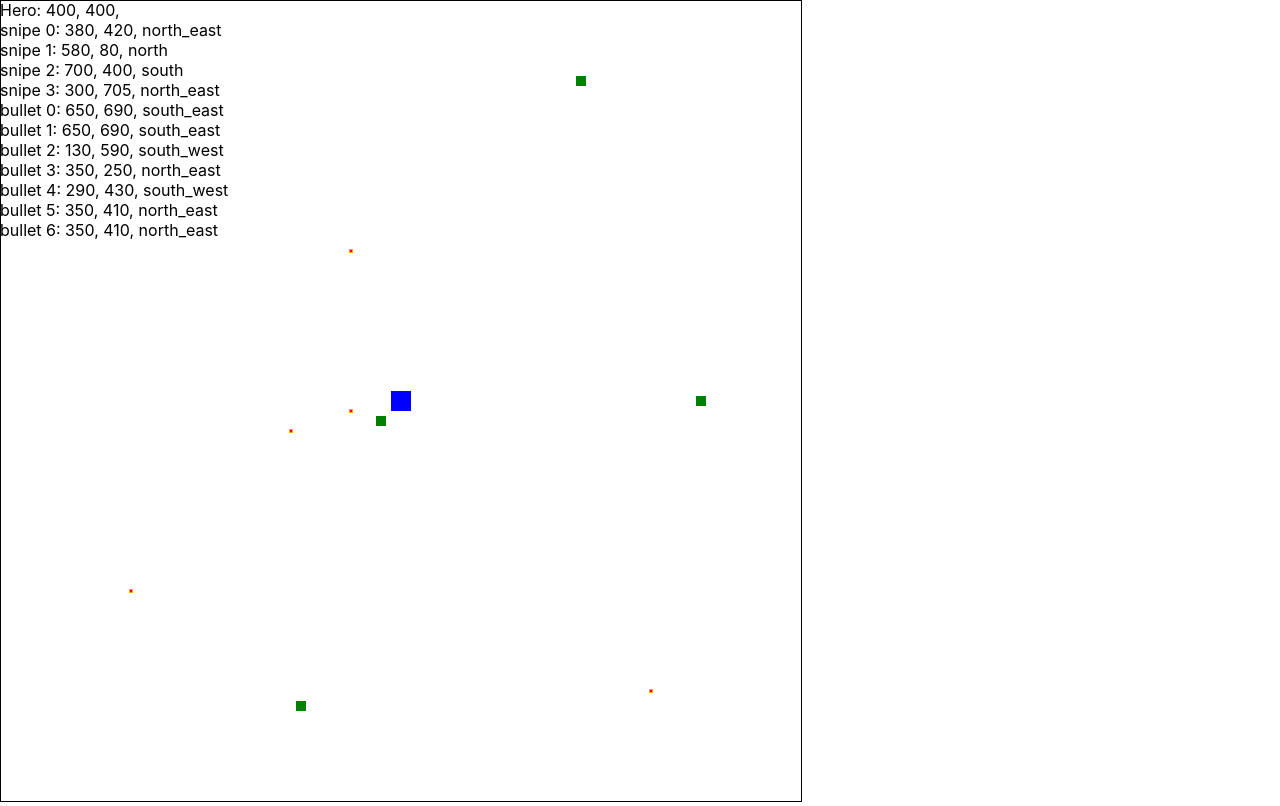
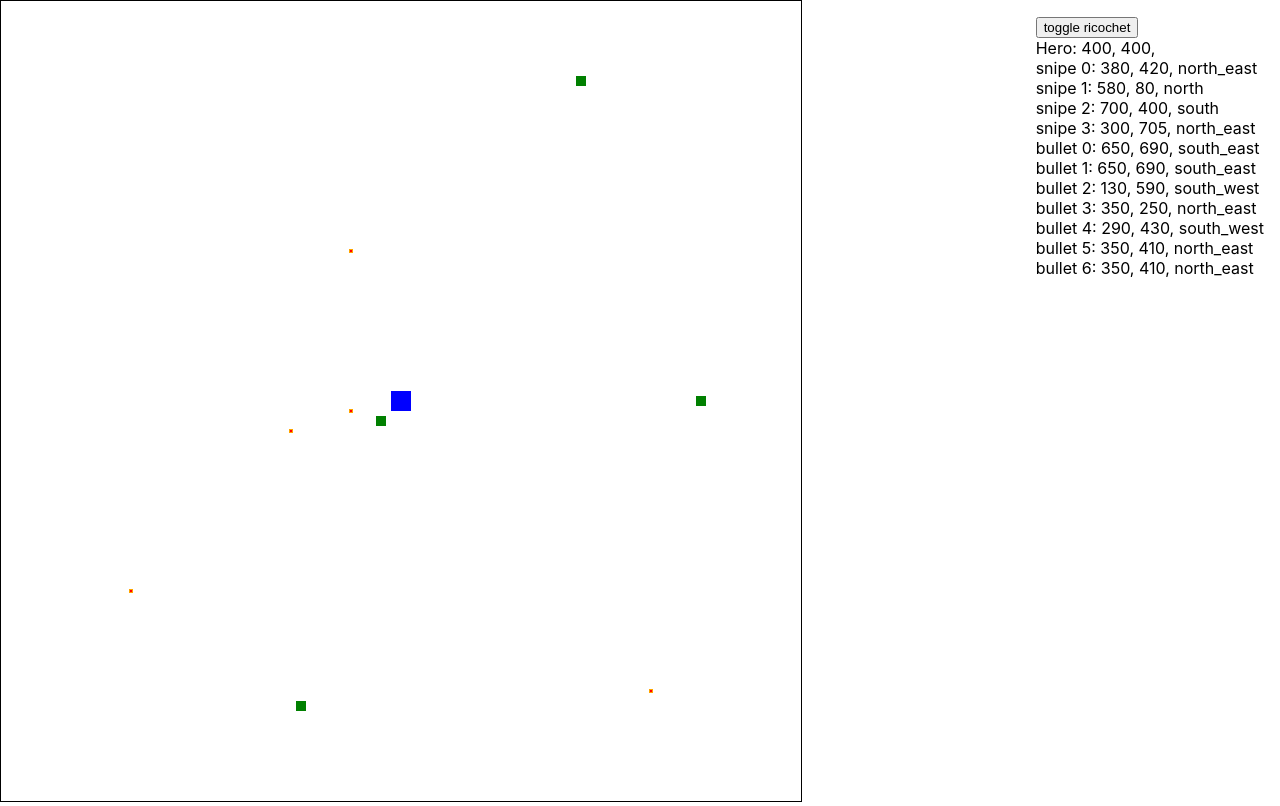
Before and after one commit to tjercus/game-study-nr-3, a React (Create React App) app: page / in a window 1280 px wide. Built offline with nearby package versions, Linux system fonts and the light colour scheme.

Commit message:
fixed another mistake in shoot algorithm for snipes, made ricochet toggle-able

```diff
--- a/src/App.css
+++ b/src/App.css
@@ -1,8 +1,14 @@
 svg {
-  position: absolute;
+  position: relative;
   top: 0;
   left: 0;
   width: 800px;
   height: 800px;
   border: 1px solid black;
 }
+
+#control-panel {
+  position: relative;
+  float: right;
+  margin: 1em;
+}
--- a/src/App.jsx
+++ b/src/App.jsx
@@ -9,7 +9,8 @@ import {
   isCollision,
   makeBullet,
   isCollisions,
-  getDirBetween
+  getDirBetween,
+  correctUnitForBorderImpact
 } from "./utils";
 import {
   CANVAS_HEIGHT,
@@ -25,7 +26,8 @@ import {
   HERO_SHOOT_CMD,
   MOVE_BULLETS_CMD,
   BULLET_SIZE,
-  HERO_SIZE
+  HERO_SIZE,
+  TOGGLE_RICOCHET_CMD
 } from "./constants";
 import uuidv4 from "uuid/v4";
 
@@ -52,7 +54,8 @@ const defaultState = {
       id: uuidv4()
     }
   ],
-  bullets: []
+  bullets: [],
+  settings: { ricochet: false }
 };
 
 /**
@@ -75,15 +78,23 @@ const makeNextState = (state = defaultState, action) => {
           !isCollision(state.hero, bullet, HERO_SIZE) &&
           !isCollisions(state.snipes, bullet, SNIPE_SIZE)
         ) {
-          let finalBullet = {
-            ...bullet,
-            ...nextPoint,
-            ...correctUnitBeyondBorderPosition(
+          let correctedUnit = state.settings.ricochet
+            ? correctUnitBeyondBorderPosition(
                 { ...bullet, ...nextPoint },
                 BULLET_SIZE,
                 CANVAS_WIDTH,
                 CANVAS_HEIGHT
               )
+            : correctUnitForBorderImpact(
+                { ...bullet, ...nextPoint },
+                BULLET_SIZE,
+                CANVAS_WIDTH,
+                CANVAS_HEIGHT
+              );
+          let finalBullet = {
+            ...bullet,
+            ...nextPoint,
+            ...correctedUnit
           };
           if (finalBullet.x > 0 && finalBullet.y > 0) {
             return finalBullet;
@@ -170,6 +181,11 @@ const makeNextState = (state = defaultState, action) => {
     state.bullets.push(makeBullet(state.hero, HERO_SIZE, action.shootDir));
     return { ...state };
   }
+  if (TOGGLE_RICOCHET_CMD === action.type) {
+    const updatedSettings = state.settings;
+    updatedSettings.ricochet = !state.settings.ricochet;
+    return { ...state, settings: updatedSettings };
+  }
   return state;
 };
 
@@ -218,8 +234,21 @@ class App extends Component {
           snipes={this.state.snipes}
           bullets={this.state.bullets}
         />
+        <article id={"control-panel"}>
+          <button
+            onClick={() => {
+              this.setState(
+                makeNextState(this.state, {
+                  type: TOGGLE_RICOCHET_CMD
+                })
+              );
+            }}
+          >
+            toggle ricochet
+          </button>
           <div>
-          Hero: {this.state.hero.x}, {this.state.hero.y}, {this.state.hero.dir}
+            Hero: {this.state.hero.x}, {this.state.hero.y},{" "}
+            {this.state.hero.dir}
           </div>
           {this.state.snipes.map((snipe, i) => {
             return typeof snipe !== "undefined" && snipe !== null ? (
@@ -236,6 +265,7 @@ class App extends Component {
               </div>
             ) : null;
           })}
+        </article>
       </Fragment>
     );
   }
--- a/src/Canvas.jsx
+++ b/src/Canvas.jsx
@@ -10,23 +10,21 @@ import { CANVAS_HEIGHT } from "./constants";
 const Canvas = props => {
   const viewBox = [0, 0, CANVAS_HEIGHT, CANVAS_HEIGHT];
 
-  const onCanvasClick = () => {
-    console.log("clicked on main canvas");
-  };
-
   return (
-    <svg id="game-canvas" viewBox={viewBox} onClick={onCanvasClick}>
+    <svg id="game-canvas" viewBox={viewBox}>
       <Hero hero={props.hero} />
 
       {props.bullets.map(bullet =>
-        (typeof bullet !== "undefined" && bullet !== null)
-          ? <Bullet bullet={bullet} key={bullet.id} />
-          : null )}
+        typeof bullet !== "undefined" && bullet !== null ? (
+          <Bullet bullet={bullet} key={bullet.id} />
+        ) : null
+      )}
 
       {props.snipes.map(snipe =>
-        (typeof snipe !== "undefined" && snipe !== null)
-          ? <Snipe snipe={snipe} key={snipe.id} />
-          : null )}
+        typeof snipe !== "undefined" && snipe !== null ? (
+          <Snipe snipe={snipe} key={snipe.id} />
+        ) : null
+      )}
     </svg>
   );
 };
--- a/src/constants.js
+++ b/src/constants.js
@@ -96,3 +96,4 @@ export const MOVE_SNIPES_CMD = "MOVE_SNIPES_CMD";
 export const MOVE_HERO_CMD = "MOVE_HERO_CMD";
 export const HERO_SHOOT_CMD = "HERO_SHOOT_CMD";
 export const MOVE_BULLETS_CMD = "MOVE_BULLETS_CMD";
+export const TOGGLE_RICOCHET_CMD = "TOGGLE_RECOCHET_CMD";
--- a/src/utils.js
+++ b/src/utils.js
@@ -5,13 +5,29 @@ import {
   Directions,
   DirectionsArray,
   HERO_SIZE,
-  MoveKeys,
+  MoveKeys
 } from "./constants";
 
-const isNorthSouthWall = (point = {x: 0, y: 0}) => {
-  const normalizedX = point.x < 0 ? 0: point.x > CANVAS_WIDTH ? CANVAS_WIDTH : point.x;
-  const normalizedY = point.y < 0 ? 0: point.y > CANVAS_HEIGHT ? CANVAS_HEIGHT : point.y;
-  const normalizedPoint = { x: normalizedX, y: normalizedY };
+/**
+ * If a point is beyond a border, set it to having coordinates on the border
+ * @param {Point} point
+ * @returns {{x: number, y: number}} Point
+ */
+const normalizePoint = point => {
+  const normalizedX =
+    point.x < 0 ? 0 : point.x > CANVAS_WIDTH ? CANVAS_WIDTH : point.x;
+  const normalizedY =
+    point.y < 0 ? 0 : point.y > CANVAS_HEIGHT ? CANVAS_HEIGHT : point.y;
+  return { x: normalizedX, y: normalizedY };
+};
+
+/**
+ * Is a Point at or beyond a north-south wall? If not then it is not a wall-point or an east-west wall
+ * @param point
+ * @returns {boolean}
+ */
+const isNorthSouthWall = (point = { x: 0, y: 0 }) => {
+  const normalizedPoint = normalizePoint(point);
   return normalizedPoint.x === 0 || normalizedPoint.x === CANVAS_WIDTH;
 };
 /**
@@ -34,25 +50,33 @@ const createOppositeDir = (dir, point) => {
     return Directions.SOUTH;
   }
   if (dir === Directions.NORTH_EAST) {
-    return (isNorthSouthWall(point)) ? Directions.NORTH_WEST : Directions.SOUTH_EAST;
+    return isNorthSouthWall(point)
+      ? Directions.NORTH_WEST
+      : Directions.SOUTH_EAST;
   }
   if (dir === Directions.EAST) {
     return Directions.WEST;
   }
   if (dir === Directions.SOUTH_EAST) {
-    return (isNorthSouthWall(point)) ? Directions.SOUTH_WEST : Directions.NORTH_EAST;
+    return isNorthSouthWall(point)
+      ? Directions.SOUTH_WEST
+      : Directions.NORTH_EAST;
   }
   if (dir === Directions.SOUTH) {
     return Directions.NORTH;
   }
   if (dir === Directions.SOUTH_WEST) {
-    return (isNorthSouthWall(point)) ? Directions.SOUTH_EAST: Directions.NORTH_EAST;
+    return isNorthSouthWall(point)
+      ? Directions.SOUTH_EAST
+      : Directions.NORTH_WEST;
   }
   if (dir === Directions.EAST) {
     return Directions.WEST;
   }
   if (dir === Directions.NORTH_WEST) {
-    return (isNorthSouthWall(point)) ? Directions.NORTH_EAST : Directions.SOUTH_WEST;
+    return isNorthSouthWall(point)
+      ? Directions.NORTH_EAST
+      : Directions.SOUTH_WEST;
   }
 };
 
@@ -88,6 +112,21 @@ export const correctUnitBeyondBorderPosition = (
     unit.dir = createOppositeDir(unit.dir, prevUnit);
   }
   return unit;
+};
+
+export const correctUnitForBorderImpact = (
+  unit,
+  unitSize,
+  fieldWidth,
+  fieldHeight
+) => {
+  const normalizedPoint = normalizePoint({ ...unit });
+  return normalizedPoint.x === 0 ||
+    normalizedPoint.x === fieldWidth ||
+    normalizedPoint.y === 0 ||
+    normalizedPoint.y === fieldHeight
+    ? { ...unit, x: 0, y: 0 }
+    : unit;
 };
 
 /**
```
Lines whose indentation alone changed are shown as unchanged.
